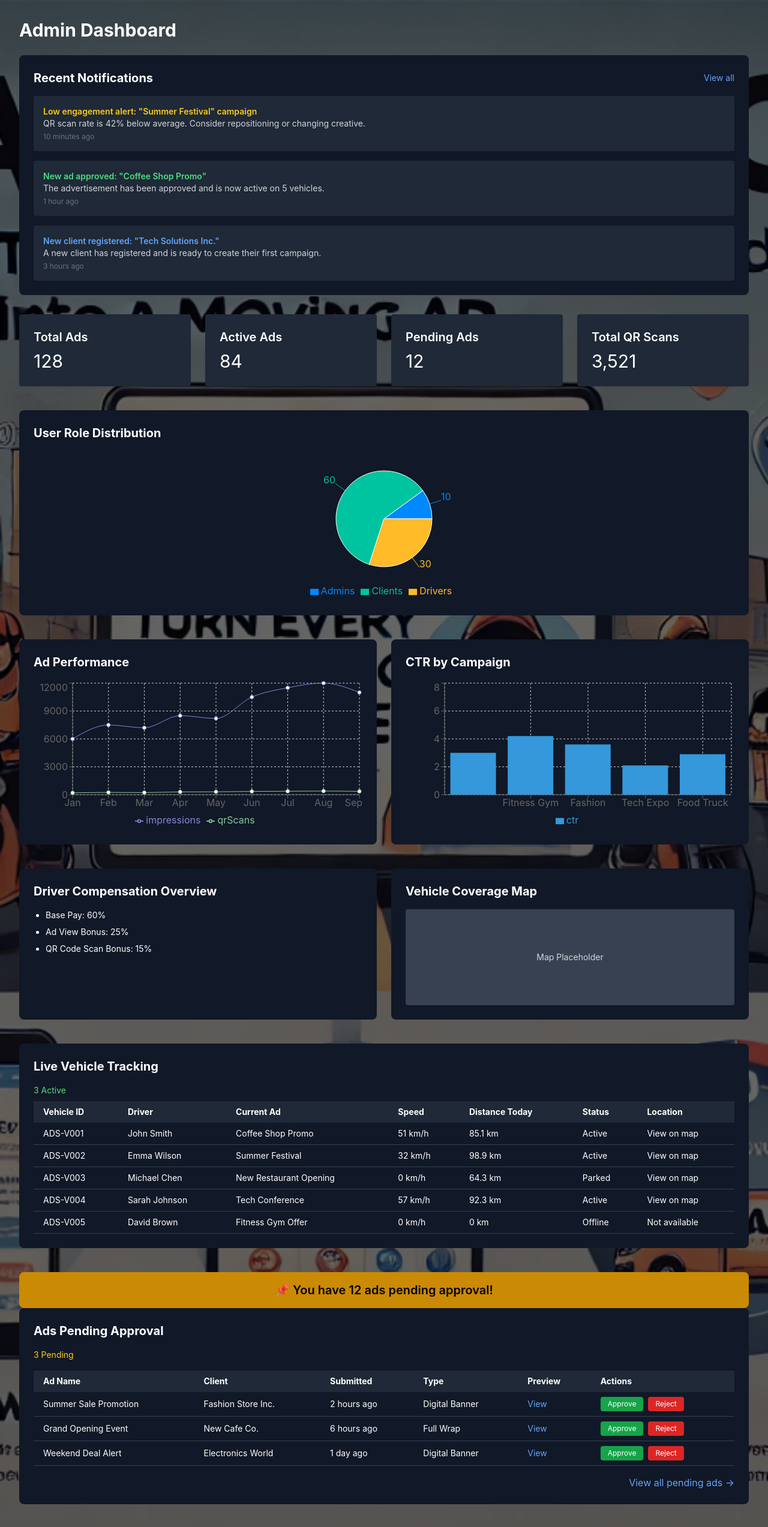
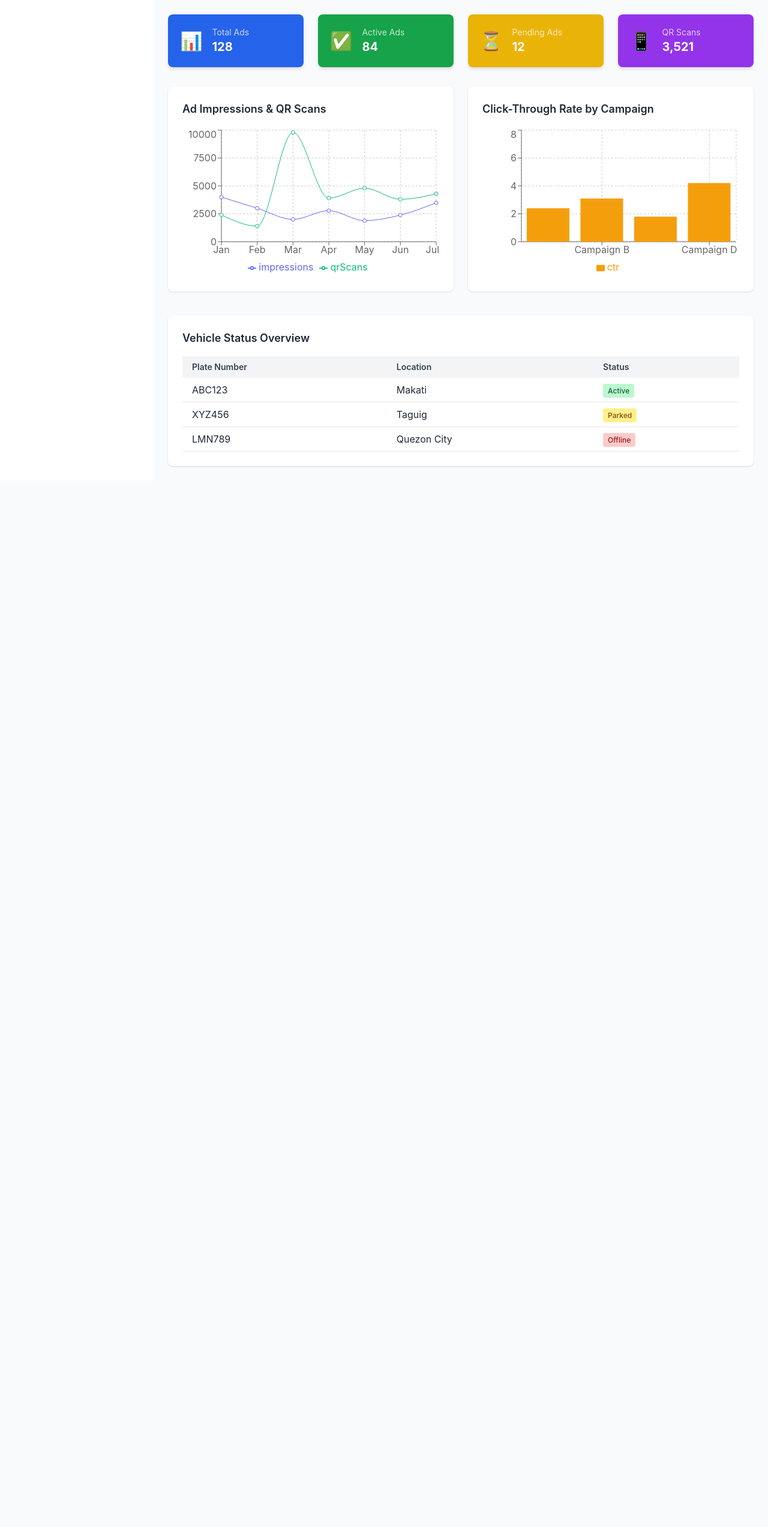
Before and after one commit to lracnaelg/Ads2Go-Client, a React (Create React App) app: page /admin in a window 1280 px wide. Shown: the top 2546 px of the page at 60% size. After the commit the page ends 801 px from the top, so only its background shows below. Built offline with nearby package versions, Linux system fonts and the light colour scheme.

Commit message:
update admindashboard

```diff
--- a/src/pages/ADMIN/AdminDashboard.tsx
+++ b/src/pages/ADMIN/AdminDashboard.tsx
@@ -1,114 +1,65 @@
-import React from 'react';
-import adminBackground from '../../assets/images/admin/adminbackround.webp';
+import React from "react";
 import {
-  PieChart, Pie, Cell, Tooltip, Legend,
-  LineChart, Line, XAxis, YAxis, CartesianGrid,
-  BarChart, Bar, ResponsiveContainer,
-} from 'recharts';
-
-const COLORS = ['#0088FE', '#00C49F', '#FFBB28', '#FF8042'];
-
-const userRoleData = [
-  { name: 'Admins', value: 10 },
-  { name: 'Clients', value: 60 },
-  { name: 'Drivers', value: 30 },
-];
+  LineChart,
+  Line,
+  CartesianGrid,
+  XAxis,
+  YAxis,
+  Tooltip,
+  Legend,
+  ResponsiveContainer,
+  BarChart,
+  Bar,
+} from "recharts";
 
 const adPerformanceData = [
-  { month: 'Jan', impressions: 6000, qrScans: 200 },
-  { month: 'Feb', impressions: 7500, qrScans: 250 },
-  { month: 'Mar', impressions: 7200, qrScans: 230 },
-  { month: 'Apr', impressions: 8500, qrScans: 300 },
-  { month: 'May', impressions: 8200, qrScans: 310 },
-  { month: 'Jun', impressions: 10500, qrScans: 350 },
-  { month: 'Jul', impressions: 11500, qrScans: 370 },
-  { month: 'Aug', impressions: 12000, qrScans: 390 },
-  { month: 'Sep', impressions: 11000, qrScans: 360 },
+  { month: "Jan", impressions: 4000, qrScans: 2400 },
+  { month: "Feb", impressions: 3000, qrScans: 1398 },
+  { month: "Mar", impressions: 2000, qrScans: 9800 },
+  { month: "Apr", impressions: 2780, qrScans: 3908 },
+  { month: "May", impressions: 1890, qrScans: 4800 },
+  { month: "Jun", impressions: 2390, qrScans: 3800 },
+  { month: "Jul", impressions: 3490, qrScans: 4300 },
 ];
 
 const ctrData = [
-  { campaign: 'Coffee Shop', ctr: 3 },
-  { campaign: 'Fitness Gym', ctr: 4.2 },
-  { campaign: 'Fashion', ctr: 3.6 },
-  { campaign: 'Tech Expo', ctr: 2.1 },
-  { campaign: 'Food Truck', ctr: 2.9 },
+  { campaign: "Campaign A", ctr: 2.4 },
+  { campaign: "Campaign B", ctr: 3.1 },
+  { campaign: "Campaign C", ctr: 1.8 },
+  { campaign: "Campaign D", ctr: 4.2 },
 ];
 
-const vehicleData = [
-  { id: 'ADS-V001', driver: 'John Smith', ad: 'Coffee Shop Promo', speed: '51 km/h', distance: '85.1 km', status: 'Active', location: 'View on map' },
-  { id: 'ADS-V002', driver: 'Emma Wilson', ad: 'Summer Festival', speed: '32 km/h', distance: '98.9 km', status: 'Active', location: 'View on map' },
-  { id: 'ADS-V003', driver: 'Michael Chen', ad: 'New Restaurant Opening', speed: '0 km/h', distance: '64.3 km', status: 'Parked', location: 'View on map' },
-  { id: 'ADS-V004', driver: 'Sarah Johnson', ad: 'Tech Conference', speed: '57 km/h', distance: '92.3 km', status: 'Active', location: 'View on map' },
-  { id: 'ADS-V005', driver: 'David Brown', ad: 'Fitness Gym Offer', speed: '0 km/h', distance: '0 km', status: 'Offline', location: 'Not available' },
+const vehicles = [
+  { plateNumber: "ABC123", location: "Makati", status: "Active" },
+  { plateNumber: "XYZ456", location: "Taguig", status: "Parked" },
+  { plateNumber: "LMN789", location: "Quezon City", status: "Offline" },
 ];
 
-const AdminDashboard: React.FC = () => {
+const Dashboard = () => {
   return (
-    <div className="min-h-screen bg-cover bg-center" style={{ backgroundImage: `url(${adminBackground})` }}>
-      <div className="bg-black bg-opacity-60 min-h-screen p-8 text-white">
-        <h1 className="text-3xl font-bold mb-6">Admin Dashboard</h1>
-
-        <div className="bg-gray-900 p-6 rounded-lg mb-8">
-          <div className="flex justify-between items-center mb-4">
-            <h2 className="text-xl font-bold">Recent Notifications</h2>
-            <span className="text-blue-400 text-sm cursor-pointer hover:underline">View all</span>
+    <div className="p-6 bg-gray-50 min-h-screen ml-64">
+      {/* Stats Cards */}
+      <div className="grid grid-cols-1 sm:grid-cols-2 lg:grid-cols-4 gap-6 mb-8">
+        {[
+          { label: "Total Ads", value: 128, icon: "📊", color: "bg-blue-600" },
+          { label: "Active Ads", value: 84, icon: "✅", color: "bg-green-600" },
+          { label: "Pending Ads", value: 12, icon: "⏳", color: "bg-yellow-500" },
+          { label: "QR Scans", value: 3521, icon: "📱", color: "bg-purple-600" },
+        ].map((item, i) => (
+          <div key={i} className={`flex items-center ${item.color} text-white rounded-lg p-5 shadow-md`}>
+            <div className="text-3xl mr-4">{item.icon}</div>
+            <div>
+              <div className="text-sm opacity-75">{item.label}</div>
+              <div className="text-xl font-bold">{item.value.toLocaleString()}</div>
             </div>
-          <ul className="space-y-4 text-sm">
-            <li className="bg-gray-800 p-4 rounded">
-              <p className="font-semibold text-yellow-400">Low engagement alert: "Summer Festival" campaign</p>
-              <p className="text-gray-300">QR scan rate is 42% below average. Consider repositioning or changing creative.</p>
-              <p className="text-gray-500 text-xs mt-1">10 minutes ago</p>
-            </li>
-            <li className="bg-gray-800 p-4 rounded">
-              <p className="font-semibold text-green-400">New ad approved: "Coffee Shop Promo"</p>
-              <p className="text-gray-300">The advertisement has been approved and is now active on 5 vehicles.</p>
-              <p className="text-gray-500 text-xs mt-1">1 hour ago</p>
-            </li>
-            <li className="bg-gray-800 p-4 rounded">
-              <p className="font-semibold text-blue-400">New client registered: "Tech Solutions Inc."</p>
-              <p className="text-gray-300">A new client has registered and is ready to create their first campaign.</p>
-              <p className="text-gray-500 text-xs mt-1">3 hours ago</p>
-            </li>
-          </ul>
+          </div>
+        ))}
       </div>
 
-        <div className="grid grid-cols-1 md:grid-cols-4 gap-6 mb-10">
-          <div className="bg-gray-800 p-6 rounded shadow">
-            <h2 className="text-xl font-semibold">Total Ads</h2>
-            <p className="text-3xl mt-2">128</p>
-          </div>
-          <div className="bg-gray-800 p-6 rounded shadow">
-            <h2 className="text-xl font-semibold">Active Ads</h2>
-            <p className="text-3xl mt-2">84</p>
-          </div>
-          <div className="bg-gray-800 p-6 rounded shadow">
-            <h2 className="text-xl font-semibold">Pending Ads</h2>
-            <p className="text-3xl mt-2">12</p>
-          </div>
-          <div className="bg-gray-800 p-6 rounded shadow">
-            <h2 className="text-xl font-semibold">Total QR Scans</h2>
-            <p className="text-3xl mt-2">3,521</p>
-          </div>
-        </div>
-
-        <div className="bg-gray-900 p-6 rounded-lg mb-10">
-          <h2 className="text-xl font-bold mb-4">User Role Distribution</h2>
-          <ResponsiveContainer width="100%" height={250}>
-            <PieChart>
-              <Pie data={userRoleData} dataKey="value" nameKey="name" cx="50%" cy="50%" outerRadius={80} label>
-                {userRoleData.map((entry, index) => (
-                  <Cell key={`cell-${index}`} fill={COLORS[index % COLORS.length]} />
-                ))}
-              </Pie>
-              <Tooltip />
-              <Legend />
-            </PieChart>
-          </ResponsiveContainer>
-        </div>
-
-        <div className="grid grid-cols-1 md:grid-cols-2 gap-6 mb-10">
-          <div className="bg-gray-900 p-6 rounded-lg">
-            <h2 className="text-xl font-bold mb-4">Ad Performance</h2>
+      {/* Charts */}
+      <div className="grid grid-cols-1 lg:grid-cols-2 gap-6 mb-10">
+        <div className="bg-white p-6 rounded-lg shadow text-gray-800">
+          <h3 className="text-lg font-semibold mb-4">Ad Impressions & QR Scans</h3>
           <ResponsiveContainer width="100%" height={250}>
             <LineChart data={adPerformanceData}>
               <CartesianGrid strokeDasharray="3 3" />
@@ -116,14 +67,14 @@ const AdminDashboard: React.FC = () => {
               <YAxis />
               <Tooltip />
               <Legend />
-                <Line type="monotone" dataKey="impressions" stroke="#8884d8" />
-                <Line type="monotone" dataKey="qrScans" stroke="#82ca9d" />
+              <Line type="monotone" dataKey="impressions" stroke="#6366F1" />
+              <Line type="monotone" dataKey="qrScans" stroke="#10B981" />
             </LineChart>
           </ResponsiveContainer>
         </div>
 
-          <div className="bg-gray-900 p-6 rounded-lg">
-            <h2 className="text-xl font-bold mb-4">CTR by Campaign</h2>
+        <div className="bg-white p-6 rounded-lg shadow text-gray-800">
+          <h3 className="text-lg font-semibold mb-4">Click-Through Rate by Campaign</h3>
           <ResponsiveContainer width="100%" height={250}>
             <BarChart data={ctrData}>
               <CartesianGrid strokeDasharray="3 3" />
@@ -131,105 +82,46 @@ const AdminDashboard: React.FC = () => {
               <YAxis />
               <Tooltip />
               <Legend />
-                <Bar dataKey="ctr" fill="#3498db" />
+              <Bar dataKey="ctr" fill="#F59E0B" />
             </BarChart>
           </ResponsiveContainer>
         </div>
       </div>
 
-        <div className="grid grid-cols-1 md:grid-cols-2 gap-6 mb-10">
-          <div className="bg-gray-900 p-6 rounded-lg">
-            <h2 className="text-xl font-bold mb-4">Driver Compensation Overview</h2>
-            <ul className="list-disc pl-5 space-y-2 text-sm">
-              <li>Base Pay: 60%</li>
-              <li>Ad View Bonus: 25%</li>
-              <li>QR Code Scan Bonus: 15%</li>
-            </ul>
-          </div>
-
-          <div className="bg-gray-900 p-6 rounded-lg">
-            <h2 className="text-xl font-bold mb-4">Vehicle Coverage Map</h2>
-            <div className="w-full h-40 bg-gray-700 flex items-center justify-center rounded">
-              <span className="text-sm text-gray-300">Map Placeholder</span>
-            </div>
-          </div>
-        </div>
-
-        <div className="bg-gray-900 p-6 rounded-lg mb-10 overflow-auto">
-          <h2 className="text-xl font-bold mb-4">Live Vehicle Tracking</h2>
-          <p className="text-sm text-green-400 mb-2">3 Active</p>
-          <table className="table-auto w-full text-sm text-left">
-            <thead>
-              <tr className="bg-gray-800 text-white">
-                <th className="px-4 py-2">Vehicle ID</th>
-                <th className="px-4 py-2">Driver</th>
-                <th className="px-4 py-2">Current Ad</th>
-                <th className="px-4 py-2">Speed</th>
-                <th className="px-4 py-2">Distance Today</th>
-                <th className="px-4 py-2">Status</th>
-                <th className="px-4 py-2">Location</th>
+      {/* Vehicles Table */}
+      <div className="bg-white p-6 rounded-lg shadow text-gray-800">
+        <h3 className="text-lg font-semibold mb-4">Vehicle Status Overview</h3>
+        <table className="min-w-full table-auto">
+          <thead className="bg-gray-100">
+            <tr>
+              <th className="px-4 py-2 text-left text-sm font-semibold text-gray-700">Plate Number</th>
+              <th className="px-4 py-2 text-left text-sm font-semibold text-gray-700">Location</th>
+              <th className="px-4 py-2 text-left text-sm font-semibold text-gray-700">Status</th>
             </tr>
           </thead>
           <tbody>
-              {vehicleData.map((vehicle) => (
-                <tr key={vehicle.id} className="border-b border-gray-700 hover:bg-gray-800">
-                  <td className="px-4 py-2">{vehicle.id}</td>
-                  <td className="px-4 py-2">{vehicle.driver}</td>
-                  <td className="px-4 py-2">{vehicle.ad}</td>
-                  <td className="px-4 py-2">{vehicle.speed}</td>
-                  <td className="px-4 py-2">{vehicle.distance}</td>
-                  <td className="px-4 py-2">{vehicle.status}</td>
+            {vehicles.map((vehicle, idx) => (
+              <tr key={idx} className="border-b hover:bg-gray-50">
+                <td className="px-4 py-2">{vehicle.plateNumber}</td>
                 <td className="px-4 py-2">{vehicle.location}</td>
+                <td className="px-4 py-2">
+                  <span className={`px-2 py-1 rounded text-xs font-medium ${
+                    vehicle.status === "Active"
+                      ? "bg-green-200 text-green-800"
+                      : vehicle.status === "Parked"
+                      ? "bg-yellow-200 text-yellow-800"
+                      : "bg-red-200 text-red-800"
+                  }`}>
+                    {vehicle.status}
+                  </span>
+                </td>
               </tr>
             ))}
           </tbody>
         </table>
       </div>
-
-        <div className="bg-yellow-600 p-4 rounded-lg text-black text-center">
-          <p className="text-xl font-semibold">📌 You have 12 ads pending approval!</p>
-        </div>
-
-        <div className="bg-gray-900 p-6 rounded-lg mb-10">
-          <h2 className="text-xl font-bold mb-4">Ads Pending Approval</h2>
-          <p className="text-sm text-yellow-400 mb-4">3 Pending</p>
-          <div className="overflow-auto">
-            <table className="table-auto w-full text-sm text-left text-white">
-              <thead>
-                <tr className="bg-gray-800">
-                  <th className="px-4 py-2">Ad Name</th>
-                  <th className="px-4 py-2">Client</th>
-                  <th className="px-4 py-2">Submitted</th>
-                  <th className="px-4 py-2">Type</th>
-                  <th className="px-4 py-2">Preview</th>
-                  <th className="px-4 py-2">Actions</th>
-                </tr>
-              </thead>
-              <tbody>
-                {[{ name: 'Summer Sale Promotion', client: 'Fashion Store Inc.', submitted: '2 hours ago', type: 'Digital Banner' },
-                  { name: 'Grand Opening Event', client: 'New Cafe Co.', submitted: '6 hours ago', type: 'Full Wrap' },
-                  { name: 'Weekend Deal Alert', client: 'Electronics World', submitted: '1 day ago', type: 'Digital Banner' }]
-                  .map((ad, index) => (
-                    <tr key={index} className="border-b border-gray-700 hover:bg-gray-800">
-                      <td className="px-4 py-2">{ad.name}</td>
-                      <td className="px-4 py-2">{ad.client}</td>
-                      <td className="px-4 py-2">{ad.submitted}</td>
-                      <td className="px-4 py-2">{ad.type}</td>
-                      <td className="px-4 py-2 text-blue-400 cursor-pointer">View</td>
-                      <td className="px-4 py-2 space-x-2">
-                        <button className="bg-green-600 hover:bg-green-700 text-white px-3 py-1 rounded text-xs">Approve</button>
-                        <button className="bg-red-600 hover:bg-red-700 text-white px-3 py-1 rounded text-xs">Reject</button>
-                      </td>
-                    </tr>
-                  ))}
-              </tbody>
-            </table>
-            <div className="mt-4 text-right text-blue-400 cursor-pointer hover:underline">View all pending ads →</div>
-          </div>
-        </div>
-      </div>
     </div>
   );
 };
 
-export default AdminDashboard;
+export default Dashboard;
```
Lines whose indentation alone changed are shown as unchanged.
